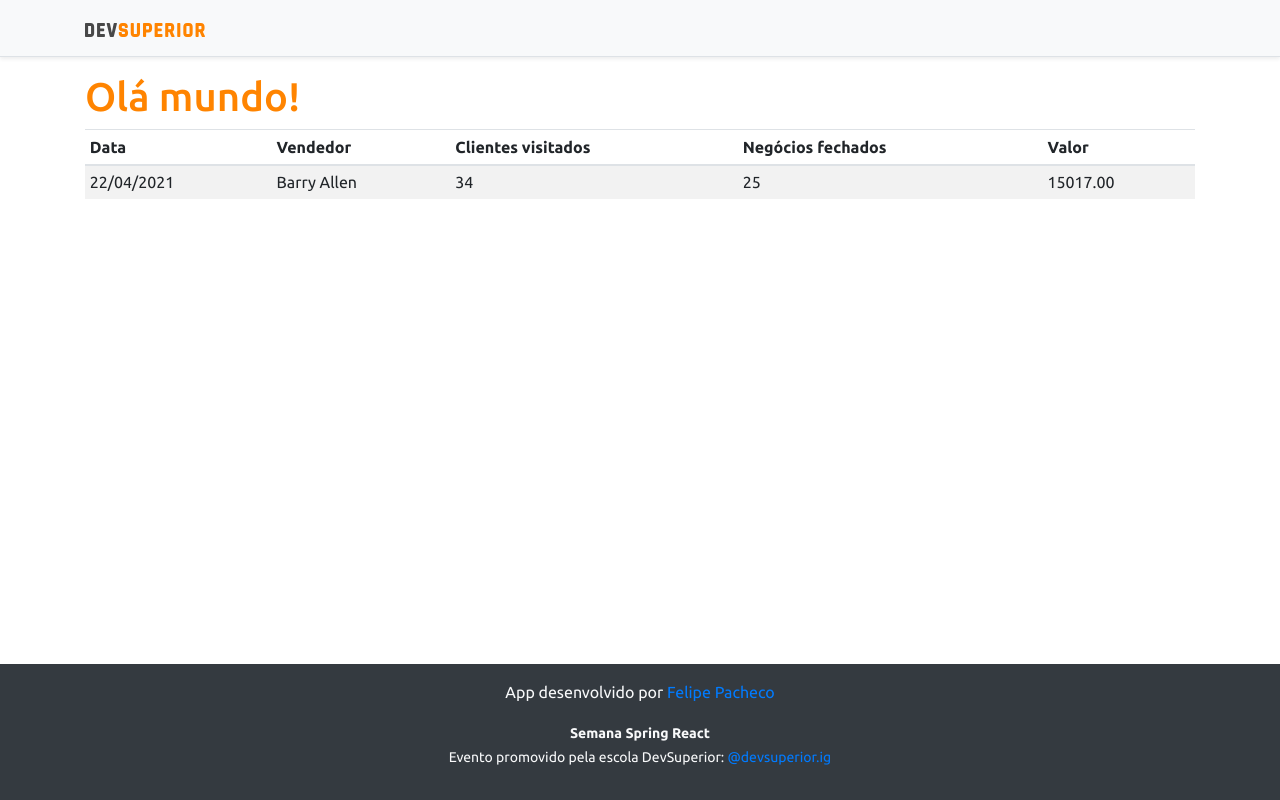
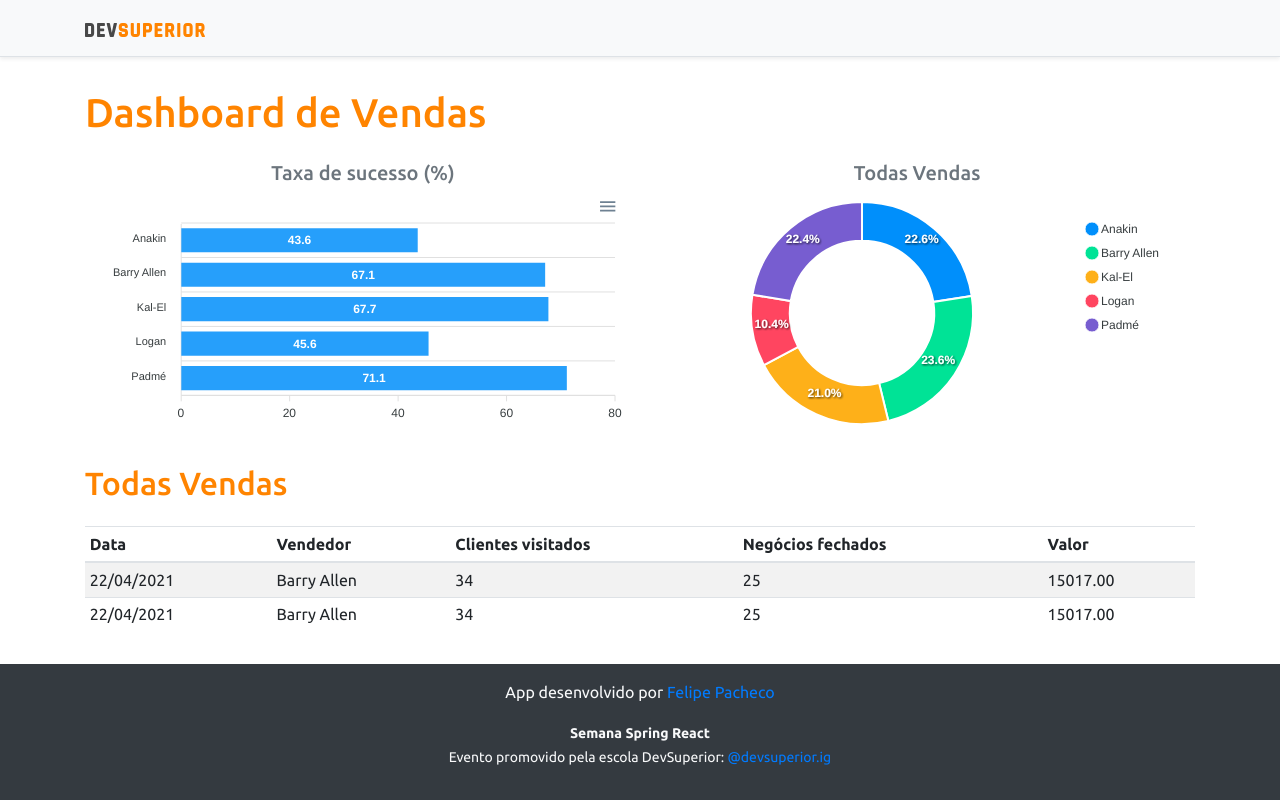
Before and after one commit to pachecodt/project-sds3, a React (Create React App) app in the folder frontend/: page / in a window 1280 px wide. Built offline with nearby package versions, Linux system fonts and the light colour scheme.

Commit message:
Static charts

```diff
--- a/frontend/package.json
+++ b/frontend/package.json
@@ -12,10 +12,12 @@
     "@types/node": "^12.0.0",
     "@types/react": "^17.0.0",
     "@types/react-dom": "^17.0.0",
+    "apexcharts": "^3.26.1",
     "bootstrap": "^4.6.0",
     "jquery": "1.9.1",
     "popper.js": "^1.16.1",
     "react": "^17.0.2",
+    "react-apexcharts": "^1.3.9",
     "react-dom": "^17.0.2",
     "react-scripts": "4.0.3",
     "typescript": "^4.1.2",
--- a/frontend/src/App.tsx
+++ b/frontend/src/App.tsx
@@ -1,14 +1,31 @@
 import NavBar from "components/NavBar";
 import Footer from "components/Footer"
 import DataTable from "components/DataTable";
+import BarChart from "components/BarChart";
+import DonutChart from "components/DonutChart";
 
 function App() {
   return (
     <>
       <NavBar />
       <div className="container">
-        <h1 className="text-primary">Olá mundo!</h1>
-        <DataTable/>
+        <h1 className="text-primary py-3">Dashboard de Vendas</h1>
+
+        <div className="row px-3">
+          <div className="col-sm-6">
+            <h5 className= "text-center text-secondary">Taxa de sucesso (%)</h5>
+            <BarChart />
+          </div>
+          <div className="col-sm-6">
+            <h5 className= "text-center text-secondary">Todas Vendas</h5>
+            <DonutChart />
+          </div>
+        </div>
+
+        <div className= "py-3">
+          <h2 className= "text-primary">Todas Vendas</h2>
+        </div>
+        <DataTable />
       </div>
       <Footer />
     </>
--- /dev/null
+++ b/frontend/src/components/BarChart/index.tsx
@@ -0,0 +1,34 @@
+import Chart from 'react-apexcharts'
+
+const BarChart = () => {
+    const options = {
+        plotOptions: {
+            bar: {
+                horizontal: true,
+            }
+        },
+    };
+
+    const mockData = {
+        labels: {
+            categories: ['Anakin', 'Barry Allen', 'Kal-El', 'Logan', 'Padmé']
+        },
+        series: [
+            {
+                name: "% Sucesso",
+                data: [43.6, 67.1, 67.7, 45.6, 71.1]
+            }
+        ]
+    };
+
+    return (
+        <Chart
+            options={{...options, xaxis: mockData.labels}}
+            series={mockData.series}
+            type= "bar"
+            height="240"
+        />
+    );
+}
+
+export default BarChart;
--- a/frontend/src/components/DataTable/index.tsx
+++ b/frontend/src/components/DataTable/index.tsx
@@ -19,6 +19,13 @@
                         <td>25</td>
                         <td>15017.00</td>
                     </tr>
+                    <tr>
+                        <td>22/04/2021</td>
+                        <td>Barry Allen</td>
+                        <td>34</td>
+                        <td>25</td>
+                        <td>15017.00</td>
+                    </tr>
                 </tbody>
             </table>
         </div>
--- /dev/null
+++ b/frontend/src/components/DonutChart/index.tsx
@@ -0,0 +1,25 @@
+import Chart from 'react-apexcharts'
+
+const DonutChart = () => {
+    const mockData = {
+        series: [477138, 499928, 444867, 220426, 473088],
+        labels: ['Anakin', 'Barry Allen', 'Kal-El', 'Logan', 'Padmé']
+    }
+
+    const options = {
+        legend: {
+            show: true
+        }
+    }
+
+    return (
+        <Chart
+            options={{...options, labels: mockData.labels}}
+            series={mockData.series}
+            type= "donut"
+            height="240"
+        />
+    );
+}
+
+export default DonutChart;
```
Also changed, not shown: 1 other file (tests, documents, lock files or other folders).
